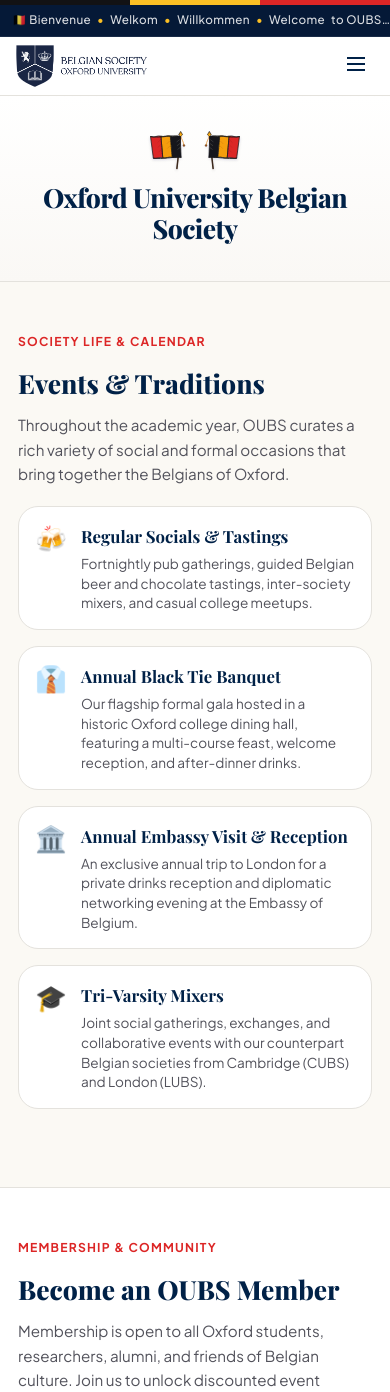
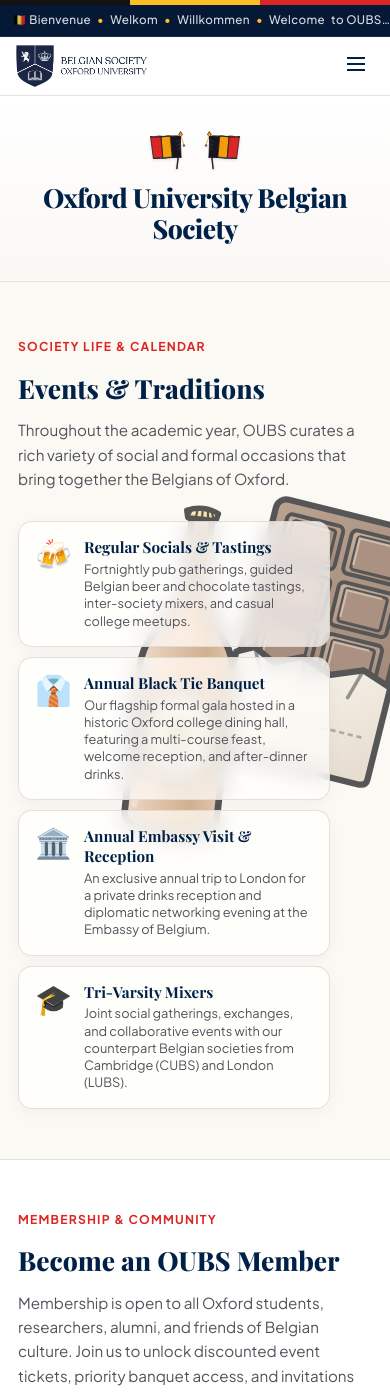
Before and after one commit to OxfordUniversityBelgianSociety/OxfordUniversityBelgianSociety.github.io, a React (Vite) app: page / in a window 390 px wide. Shown: the top 1392 px of the page. Built offline with nearby package versions, Linux system fonts and the light colour scheme; the HTML template or start-up script is replaced by a standard one; a web font is replaced by a local one.

Commit message:
integration of beer/chocolate to mobile phone

```diff
--- a/src/components/Events.jsx
+++ b/src/components/Events.jsx
@@ -1,6 +1,13 @@
-import React from 'react';
+import React, { useState } from 'react';
 
-function EventsSketch() {
+function EventsSketch({ highlight }) {
+  const isChocActive = highlight === 'chocolate' || highlight === 'both';
+  const isBeerActive = highlight === 'beer' || highlight === 'emblem' || highlight === 'both';
+  const isEmblemActive = highlight === 'emblem';
+
+  const isChocDimmed = highlight && !isChocActive;
+  const isBeerDimmed = highlight && !isBeerActive;
+
   return (
     <div className="events-sketch-wrap" aria-hidden="true">
       <svg
@@ -10,7 +17,6 @@
         xmlns="http://www.w3.org/2000/svg"
       >
         <defs>
-          {/* Pastel Chocolate gradients */}
           <linearGradient id="choc-grad" x1="0%" y1="0%" x2="100%" y2="100%">
             <stop offset="0%" stopColor="#a3826c" />
             <stop offset="50%" stopColor="#8e6d58" />
@@ -26,7 +32,6 @@
             <stop offset="100%" stopColor="#dcd0be" />
           </linearGradient>
 
-          {/* Pastel Beer bottle gradients */}
           <linearGradient id="beer-glass-grad" x1="0%" y1="0%" x2="100%" y2="0%">
             <stop offset="0%" stopColor="#edd5bc" />
             <stop offset="30%" stopColor="#deb997" />
@@ -38,12 +43,23 @@
             <stop offset="50%" stopColor="#f5dc93" />
             <stop offset="100%" stopColor="#e3c26d" />
           </linearGradient>
+
+          <filter id="beer-glow" x="-20%" y="-20%" width="140%" height="140%">
+            <feDropShadow dx="0" dy="4" stdDeviation="10" floodColor="#f59e0b" floodOpacity="0.55" />
+          </filter>
+          <filter id="choc-glow" x="-20%" y="-20%" width="140%" height="140%">
+            <feDropShadow dx="0" dy="4" stdDeviation="10" floodColor="#b45309" floodOpacity="0.5" />
+          </filter>
+          <filter id="emblem-glow" x="-30%" y="-30%" width="160%" height="160%">
+            <feDropShadow dx="0" dy="0" stdDeviation="8" floodColor="#f59e0b" floodOpacity="0.8" />
+          </filter>
         </defs>
 
         <g>
-          {/* ================= CHOCOLATE BAR (BACKGROUND) ================= */}
-          <g transform="rotate(8 270 240)">
-            {/* Chocolate Bar Base Backing */}
+          <g
+            transform="rotate(8 270 240)"
+            className={`sketch-element sketch-chocolate ${isChocActive ? 'is-active' : ''} ${isChocDimmed ? 'is-dimmed' : ''}`}
+          >
             <rect
               x="180"
               y="70"
@@ -55,7 +71,6 @@
               strokeWidth="7"
             />
 
-            {/* Chocolate Squares Grid (2 columns x 4 rows) */}
             {[
               { x: 195, y: 85 },
               { x: 270, y: 85 },
@@ -67,7 +82,6 @@
               { x: 270, y: 265 },
             ].map((sq, i) => (
               <g key={i}>
-                {/* Square outer block */}
                 <rect
                   x={sq.x}
                   y={sq.y}
@@ -78,7 +92,6 @@
                   stroke="#18181b"
                   strokeWidth="4.5"
                 />
-                {/* Inner beveled tile */}
                 <rect
                   x={sq.x + 8}
                   y={sq.y + 6}
@@ -89,7 +102,6 @@
                   stroke="#18181b"
                   strokeWidth="3.5"
                 />
-                {/* Specular edge highlight */}
                 <path
                   d={`M ${sq.x + 10} ${sq.y + 38} L ${sq.x + 10} ${sq.y + 8} L ${sq.x + 50} ${sq.y + 8}`}
                   stroke="#cfb39e"
@@ -100,7 +112,6 @@
               </g>
             ))}
 
-            {/* Torn Wrapper / Foil Bottom */}
             <path
               d="M176 250 L195 240 L220 252 L250 238 L285 250 L320 236 L354 248 L354 354 Q354 362 344 362 L188 362 Q176 362 176 350 Z"
               fill="url(#wrapper-gold)"
@@ -108,14 +119,11 @@
               strokeWidth="7"
               strokeLinejoin="round"
             />
-            {/* Wrapper creases & foil folds */}
             <path d="M195 240 L210 270 M250 238 L260 275 M320 236 L310 270" stroke="#18181b" strokeWidth="4" strokeLinecap="round" opacity="0.6" />
             <path d="M190 310 L340 310" stroke="#18181b" strokeWidth="3" strokeDasharray="6 4" opacity="0.4" />
           </g>
 
-          {/* ================= BEER BOTTLE (FOREGROUND) ================= */}
-          <g>
-            {/* Bottle Body Fill & Outline */}
+          <g className={`sketch-element sketch-beer ${isBeerActive ? 'is-active' : ''} ${isBeerDimmed ? 'is-dimmed' : ''}`}>
             <path
               d="M142 50
                  L166 50
@@ -135,7 +143,6 @@
               strokeLinejoin="round"
             />
 
-            {/* Glass Curved Specular Highlights (Left Side) */}
             <path
               d="M112 225 L112 385"
               stroke="#ffffff"
@@ -151,7 +158,6 @@
               opacity="0.35"
             />
 
-            {/* Neck Gold Collar Band */}
             <rect
               x="142"
               y="85"
@@ -163,7 +169,6 @@
               strokeWidth="5"
             />
 
-            {/* Crown Bottle Cap */}
             <path
               d="M136 50 Q154 42 172 50 L170 58 L138 58 Z"
               fill="url(#cap-gold)"
@@ -171,16 +176,14 @@
               strokeWidth="6"
               strokeLinejoin="round"
             />
-            {/* Crown cap crimps */}
             <path d="M139 56 L141 51 M147 57 L148 50 M154 57 L154 49 M161 57 L160 50 M167 56 L165 51" stroke="#18181b" strokeWidth="2.5" strokeLinecap="round" />
 
-            {/* Oval Label on Belly */}
-            <g transform="translate(154, 305)">
-              {/* Outer label parchment */}
+            <g
+              transform="translate(154, 305)"
+              className={`sketch-element sketch-emblem ${isEmblemActive ? 'is-active' : ''}`}
+            >
               <ellipse cx="0" cy="0" rx="42" ry="54" fill="#faf8f3" stroke="#18181b" strokeWidth="6" />
-              {/* Inner gold border ring */}
               <ellipse cx="0" cy="0" rx="34" ry="45" fill="none" stroke="#e3c26d" strokeWidth="3.5" />
-              {/* Belgian Emblem on label */}
               <path
                 d="M-10 -15 Q0 -25 10 -15 Q15 0 0 15 Q-15 0 -10 -15 Z"
                 fill="#e3c26d"
@@ -188,7 +191,6 @@
                 strokeWidth="3"
               />
               <circle cx="0" cy="-6" r="3.5" fill="#18181b" />
-              {/* Label text banner imitation */}
               <path d="M-22 24 Q0 28 22 24" stroke="#18181b" strokeWidth="3" strokeLinecap="round" />
               <path d="M-16 32 Q0 35 16 32" stroke="#18181b" strokeWidth="2.5" strokeLinecap="round" />
             </g>
@@ -200,23 +202,29 @@
 }
 
 export default function Events() {
+  const [hoveredType, setHoveredType] = useState(null);
+
   const eventCategories = [
     {
+      type: 'beer',
       icon: '🍻',
       title: 'Regular Socials & Tastings',
       desc: 'Fortnightly pub gatherings, guided Belgian beer and chocolate tastings, inter-society mixers, and casual college meetups.',
     },
     {
+      type: 'chocolate',
       icon: '👔',
       title: 'Annual Black Tie Banquet',
       desc: 'Our flagship formal gala hosted in a historic Oxford college dining hall, featuring a multi-course feast, welcome reception, and after-dinner drinks.',
     },
     {
+      type: 'emblem',
       icon: '🏛️',
       title: 'Annual Embassy Visit & Reception',
       desc: 'An exclusive annual trip to London for a private drinks reception and diplomatic networking evening at the Embassy of Belgium.',
     },
     {
+      type: 'both',
       icon: '🎓',
       title: 'Tri-Varsity Mixers',
       desc: 'Joint social gatherings, exchanges, and collaborative events with our counterpart Belgian societies from Cambridge (CUBS) and London (LUBS).',
@@ -226,17 +234,27 @@
   return (
     <section id="events" className="events-section">
       <div className="section-container">
-        <div className="events-layout-grid">
-          <div className="events-main-col">
+        <div className="events-header">
           <span className="section-kicker">Society Life &amp; Calendar</span>
           <h2 className="events-title">Events &amp; Traditions</h2>
           <p className="events-lead">
             Throughout the academic year, OUBS curates a rich variety of social and formal occasions that bring together the Belgians of Oxford.
           </p>
+        </div>
+
+        <div className="events-canvas-wrap">
+          <div className="events-sketch-backdrop" aria-hidden="true">
+            <EventsSketch highlight={hoveredType} />
+          </div>
 
           <div className="events-cards-grid">
             {eventCategories.map((item, idx) => (
-                <div key={idx} className="event-feature-card">
+              <div
+                key={idx}
+                className={`event-feature-card ${hoveredType === item.type ? 'is-focused' : ''}`}
+                onMouseEnter={() => setHoveredType(item.type)}
+                onMouseLeave={() => setHoveredType(null)}
+              >
                 <div className="event-feature-icon">{item.icon}</div>
                 <div className="event-feature-body">
                   <h3>{item.title}</h3>
@@ -246,11 +264,6 @@
             ))}
           </div>
         </div>
-
-          <div className="events-sketch-slot">
-            <EventsSketch />
-          </div>
-        </div>
       </div>
     </section>
   );
--- a/src/index.css
+++ b/src/index.css
@@ -1367,18 +1367,15 @@
   background: #fbf9f4;
   border-bottom: 1px solid var(--border-color);
   padding: 80px 24px;
-}
-
-.events-layout-grid {
-  display: grid;
-  grid-template-columns: 1.25fr 0.75fr;
-  gap: 48px;
-  align-items: center;
-}
-
-.events-main-col {
-  display: flex;
-  flex-direction: column;
+  position: relative;
+  overflow: hidden;
+}
+
+.events-header {
+  max-width: 620px;
+  margin-bottom: 30px;
+  position: relative;
+  z-index: 2;
 }
 
 .events-title {
@@ -1393,99 +1390,183 @@
 .events-lead {
   font-size: 1.02rem;
   color: var(--text-muted);
-  margin-bottom: 24px;
   line-height: 1.6;
+  margin: 0;
+}
+
+.events-canvas-wrap {
+  position: relative;
+  isolation: isolate;
+}
+
+.events-sketch-backdrop {
+  position: absolute;
+  right: -35px;
+  top: -95px;
+  width: 520px;
+  height: 560px;
+  z-index: 1;
+  pointer-events: none;
+  user-select: none;
+  opacity: 0.95;
+  transform: rotate(6deg);
+  transition: transform 0.4s cubic-bezier(0.2, 0.8, 0.2, 1), opacity 0.3s ease;
+}
+
+.events-sketch-wrap {
+  width: 100%;
+  height: 100%;
+  display: flex;
+  align-items: center;
+  justify-content: center;
+}
+
+.events-sketch-svg {
+  width: 100%;
+  height: 100%;
+  display: block;
+  overflow: visible;
+}
+
+.sketch-element {
+  transition: transform 0.4s cubic-bezier(0.2, 0.8, 0.2, 1),
+              opacity 0.35s ease,
+              filter 0.4s cubic-bezier(0.2, 0.8, 0.2, 1);
+}
+
+.sketch-beer {
+  transform-box: fill-box;
+  transform-origin: center center;
+}
+
+.sketch-chocolate {
+  transform-box: fill-box;
+  transform-origin: center center;
+}
+
+.sketch-beer.is-active {
+  filter: url(#beer-glow);
+  transform: translateY(-8px) scale(1.04);
+  opacity: 1;
+}
+
+.sketch-chocolate.is-active {
+  filter: url(#choc-glow);
+  transform: rotate(10deg) translateY(-8px) scale(1.04);
+  opacity: 1;
+}
+
+.sketch-emblem {
+  transition: filter 0.4s cubic-bezier(0.2, 0.8, 0.2, 1), opacity 0.35s ease;
+}
+
+.sketch-emblem.is-active {
+  filter: url(#emblem-glow);
+}
+
+.sketch-element.is-dimmed {
+  opacity: 0.35;
 }
 
 .events-cards-grid {
+  position: relative;
+  z-index: 2;
   display: grid;
   grid-template-columns: 1fr 1fr;
   gap: 16px;
-  margin-bottom: 28px;
+  max-width: 820px;
 }
 
 .event-feature-card {
-  background: #ffffff;
-  border: 1px solid var(--border-color);
-  border-radius: var(--radius-lg);
-  padding: 18px 20px;
-  display: flex;
+  background: rgba(255, 255, 255, 0.72);
+  backdrop-filter: blur(10px) saturate(170%);
+  -webkit-backdrop-filter: blur(10px) saturate(170%);
+  border: 1px solid rgba(220, 208, 190, 0.65);
+  border-radius: var(--radius-md);
+  padding: 14px 18px;
+  display: flex;
+  align-items: flex-start;
   gap: 14px;
-  transition: all var(--transition-fast);
-}
-
-.event-feature-card:hover {
-  background: #ffffff;
+  transition: all var(--transition-fast), background 0.2s ease, border-color 0.2s ease;
+  box-shadow: 0 4px 16px rgba(0, 33, 71, 0.04);
+  cursor: default;
+}
+
+.event-feature-card:hover,
+.event-feature-card.is-focused {
+  background: rgba(255, 255, 255, 0.94);
   border-color: var(--belgian-gold);
   transform: translateY(-2px);
-  box-shadow: var(--shadow-md);
+  box-shadow: 0 10px 28px rgba(0, 33, 71, 0.09), 0 0 0 1px rgba(245, 158, 11, 0.25);
 }
 
 .event-feature-icon {
-  font-size: 1.6rem;
+  font-size: 2.1rem;
   line-height: 1;
   flex-shrink: 0;
-  padding-top: 2px;
+  padding-top: 1px;
 }
 
 .event-feature-body h3 {
   font-family: 'Playfair Display', serif;
-  font-size: 1.05rem;
-  font-weight: 700;
-  color: var(--oxford-blue);
-  margin-bottom: 4px;
+  font-size: 1.02rem;
+  font-weight: 700;
+  color: var(--oxford-blue);
+  margin-bottom: 3px;
+  line-height: 1.3;
 }
 
 .event-feature-body p {
-  font-size: 0.85rem;
-  color: var(--text-muted);
-  line-height: 1.45;
-}
-
-.events-action-row {
-  display: flex;
-  gap: 14px;
-  flex-wrap: wrap;
-}
-
-.events-sketch-slot {
-  min-height: 380px;
-  width: 100%;
-  display: flex;
-  align-items: center;
-  justify-content: center;
-  position: relative;
-}
-
-.events-sketch-wrap {
-  width: 100%;
-  max-width: 310px;
-  height: 360px;
-  display: flex;
-  align-items: center;
-  justify-content: center;
-  transition: transform var(--transition-normal);
-}
-.events-sketch-wrap:hover {
-  transform: translateY(-4px) scale(1.03);
-}
-.events-sketch-svg {
-  width: 100%;
-  height: 100%;
-  display: block;
-  overflow: visible;
+  font-size: 0.83rem;
+  color: var(--text-muted);
+  line-height: 1.4;
+  margin: 0;
 }
 
 @media (max-width: 992px) {
-  .events-layout-grid {
-    grid-template-columns: 1fr;
-    gap: 36px;
-  }
   .events-cards-grid {
     grid-template-columns: 1fr;
-  }
-  .events-sketch-slot {
-    display: none;
+    gap: 12px;
+    max-width: 480px;
+    margin-right: auto;
+  }
+  .events-sketch-backdrop {
+    width: 440px;
+    height: 480px;
+    right: -25px;
+    top: -70px;
+    opacity: 0.78;
+  }
+}
+
+@media (max-width: 600px) {
+  .events-cards-grid {
+    width: 88%;
+    max-width: 360px;
+    margin-right: auto;
+    margin-left: 0;
+    gap: 10px;
+  }
+  .events-sketch-backdrop {
+    width: 360px;
+    height: 400px;
+    right: -35px;
+    top: -50px;
+    opacity: 0.72;
+  }
+  .event-feature-card {
+    padding: 12px 14px;
+    gap: 12px;
+  }
+  .event-feature-icon {
+    font-size: 1.85rem;
+  }
+  .event-feature-body h3 {
+    font-size: 0.95rem;
+  }
+  .event-feature-body p {
+    font-size: 0.8rem;
+    line-height: 1.35;
   }
 }
 
@@ -1728,8 +1809,7 @@
     grid-template-columns: 1fr;
     gap: 32px;
   }
-  .membership-atomium-slot,
-  .events-sketch-slot {
+  .membership-atomium-slot {
     display: none;
   }
   .about-grid {
```
Lines whose indentation alone changed are shown as unchanged.
